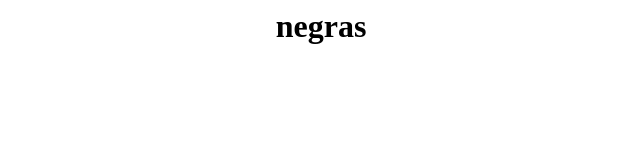
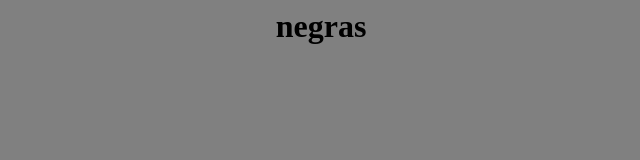
Before and after one commit to hiscookie6-9/l, a plain HTML site: page index.html in a window 1280 px wide. Shown: the whole page, without its empty margins (319-959 px from the left). Drawn offline with Linux system fonts and the light colour scheme.

Commit message:
Update index.html

```diff
--- a/index.html
+++ b/index.html
@@ -1,2 +1,2 @@
 <center><h1>negras</h1></center>
-<body style="backround-color:light-blue;">
+<body style="background-color: gray;">
```
